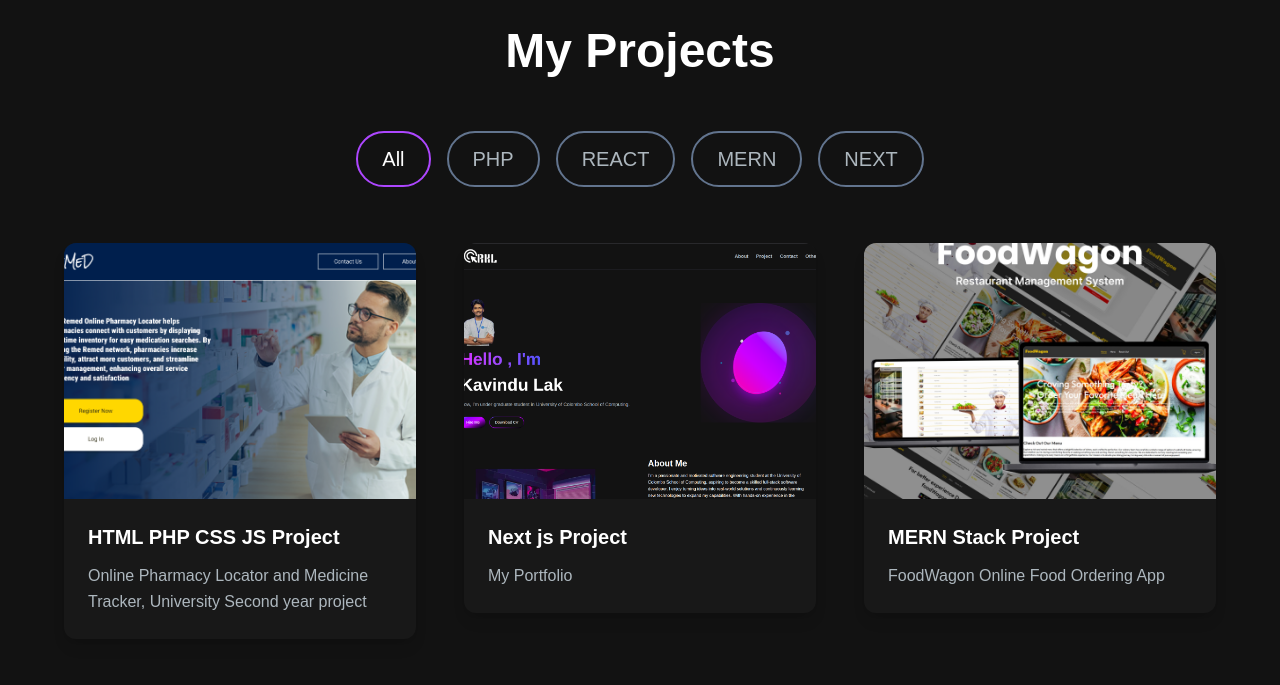
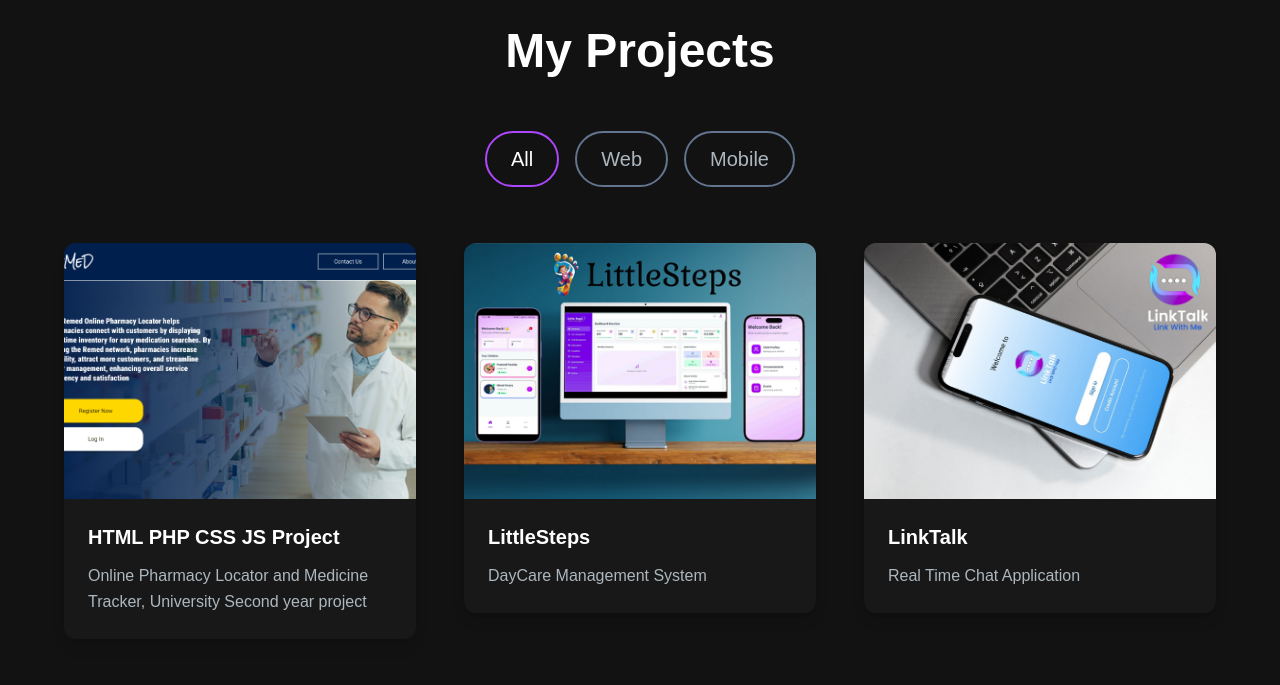
Before and after one commit to Lakshan102/my-portfolio, a Next.js app: page / in a window 1280 px wide. Shown: the part 1740-2425 px from the top of the page. Built offline with nearby package versions, Linux system fonts and the light colour scheme.

Commit message:
added two project details

```diff
--- a/src/app/component/ProjectSection.jsx
+++ b/src/app/component/ProjectSection.jsx
@@ -17,36 +17,36 @@ const projectData = [
     description:
       "Online Pharmacy Locator and Medicine Tracker, University Second year project",
     img: "images/ReMed.png",
-    tag: ["All", "PHP"],
+    tag: ["All", "Web"],
     gitUrl: "https://github.com/ReMed-ucsc",
     // previewUrl: "/",
 
   },
-  // {
-  //   id: 2,
-  //   title: "Spring Boot React Peoject",
-  //   description:
-  //     "Industrial project, Hotel Management System. spring boot backend ,react frontend. Microservice project",
-  //   img: "images/Hotel.png",
-  //   tag: ["All", "SpringBoot", "REACT"],
-  //   gitUrl: "https://github.com/SyncSixSolutions",
-  //   // previewUrl: "/",
-  // },
-  // {
-  //   id: 3,
-  //   title: "MERN Stack project",
-  //   description: "Online Learning Platform",
-  //   img: "images/lerningPlatform.jpg",
-  //   tag: ["All", "MERN", "REACT"],
-  //   gitUrl: "",
-  //   // previewUrl: "/",
-  // },
+  {
+    id: 2,
+    title: "LittleSteps",
+    description:
+      "DayCare Management System",
+    img: "images/LittleSteps.png",
+    tag: ["All", "Web", "Mobile"],
+    gitUrl: "https://github.com/LittleSteps2025/",
+    // previewUrl: "/",
+  },
+  {
+    id: 3,
+    title: "LinkTalk",
+    description: "Real Time Chat Application",
+    img: "images/LinkTalk.png",
+    tag: ["All" , "Mobile"],
+    gitUrl: "https://github.com/PramodiPeshila/real_time_chat_app",
+    // previewUrl: "/",
+  },
   {
     id: 4,
     title: "Next js Project",
     description: "My Portfolio",
     img: "images/portfolio.png",
-    tag: ["All", "NEXT"],
+    tag: ["All", "Web"],
     gitUrl: "https://github.com/Lakshan102/my-portfolio",
     // previewUrl: "/",
   },
@@ -55,7 +55,7 @@ const projectData = [
     title: "MERN Stack Project",
     description: "FoodWagon Online Food Ordering App",
     img: "images/FoodWagon.jpeg",
-    tag: ["All", "MERN", "REACT"],
+    tag: ["All", "Web"],
     gitUrl: "https://github.com/Lakshan102/mern-stack-group-project",
     // previewUrl: "/",
   },
@@ -93,24 +93,15 @@ const ProjectSection = () => {
           />
           <ProjectTags
             onClick={handelTag}
-            name="PHP"
-            isSelected={tag === "PHP"}
+            name="Web"
+            isSelected={tag === "Web"}
           />
           <ProjectTags
             onClick={handelTag}
-            name="REACT"
-            isSelected={tag === "REACT"}
+            name="Mobile"
+            isSelected={tag === "Mobile"}
           />
-          <ProjectTags
-            onClick={handelTag}
-            name="MERN"
-            isSelected={tag === "MERN"}
-          />
-          <ProjectTags
-            onClick={handelTag}
-            name="NEXT"
-            isSelected={tag === "NEXT"}
-          />
+
         </div>
 
         {/* Project grid with responsive layout */}
```
